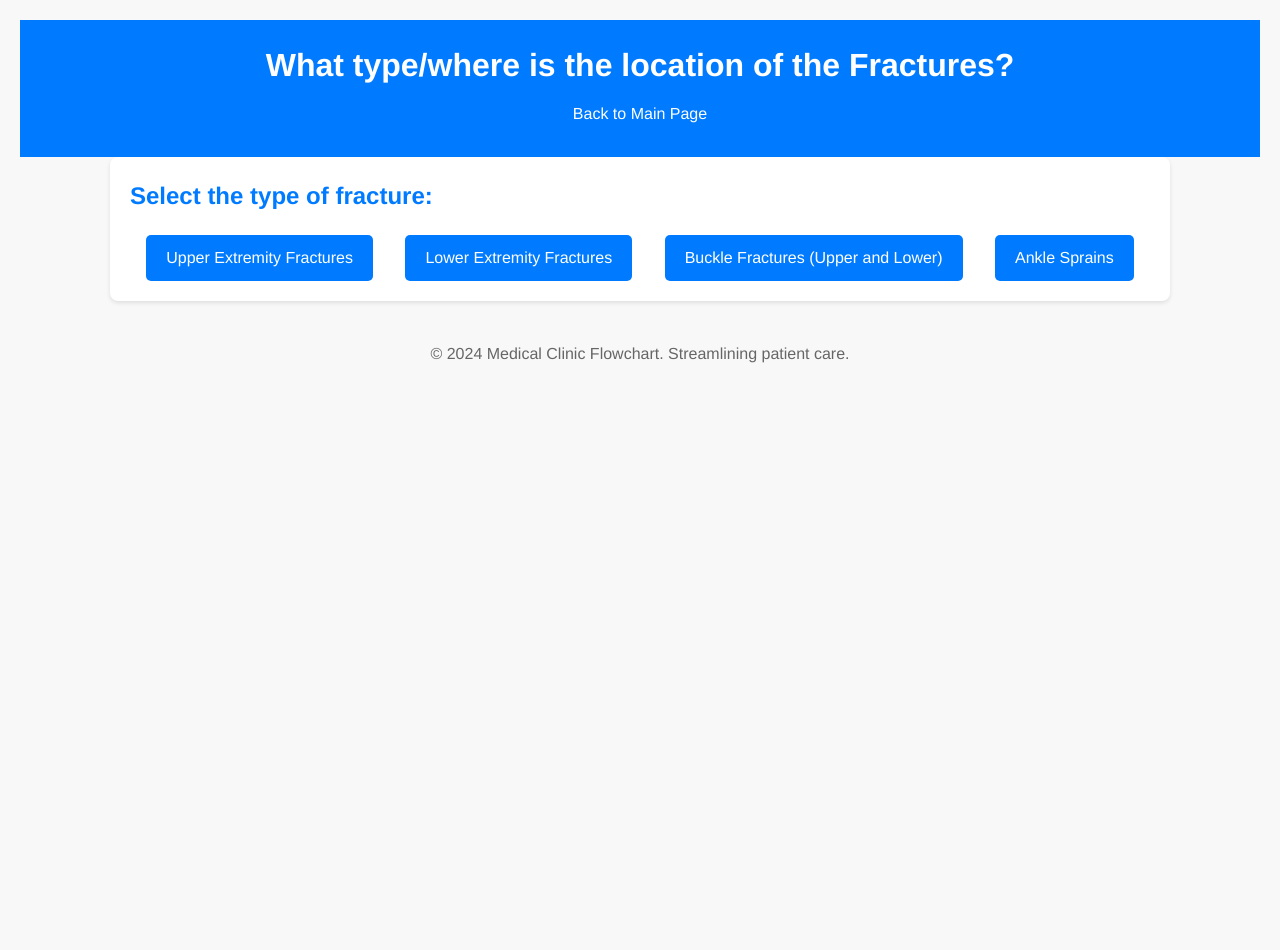
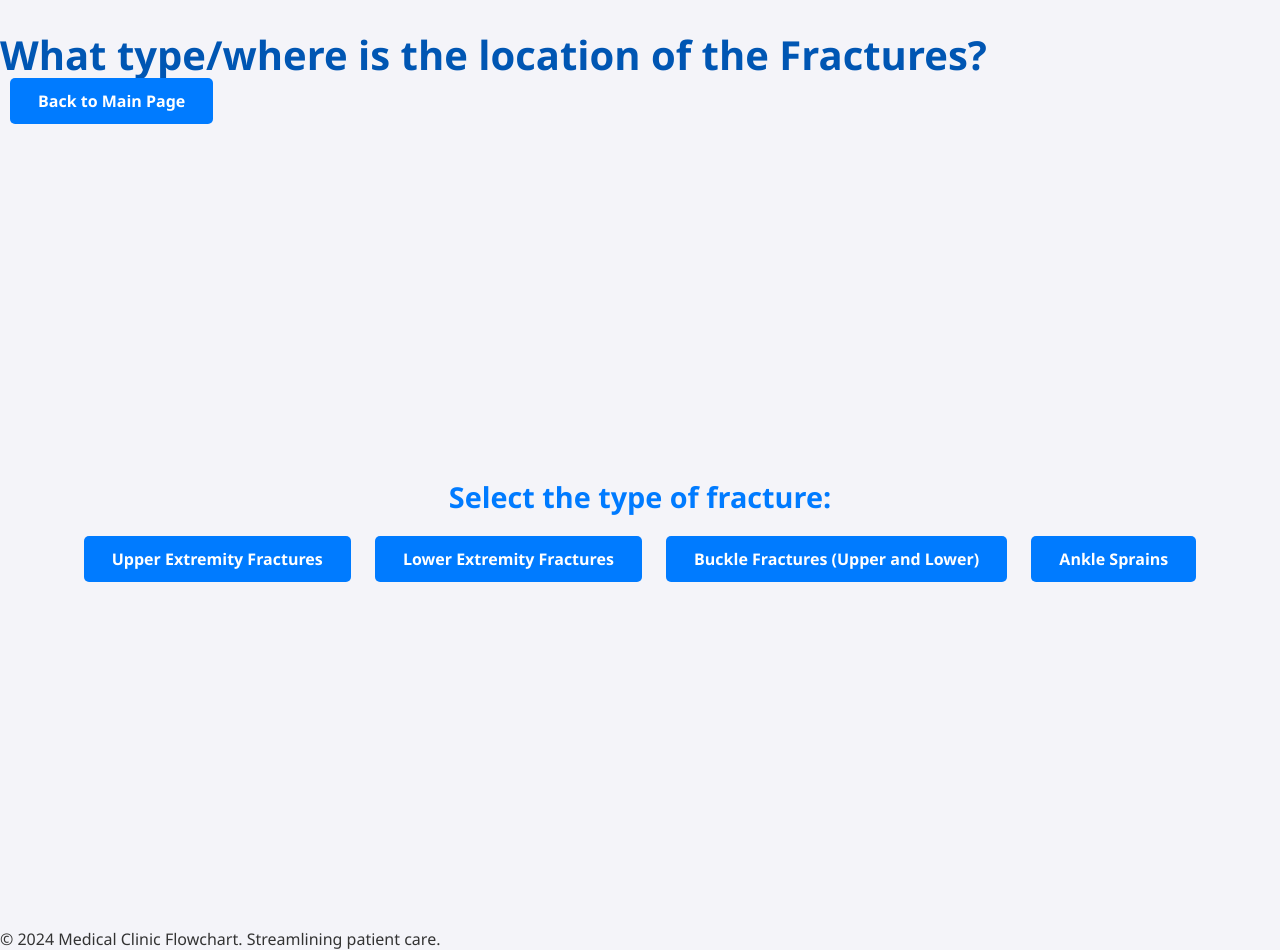
Before and after one commit to Davidkell722/baw-flowchart, a plain HTML site: page fracture.html in a window 1280 px wide. Before the commit the page ends 800 px from the top, so only its background shows below. Drawn offline with Linux system fonts and the light colour scheme.

Commit message:
Update styles.css

```diff
--- a/styles.css
+++ b/styles.css
@@ -1,108 +1,70 @@
-/* General Reset */
-* {
+/* General Reset and Base Styles */
+body, html {
     margin: 0;
     padding: 0;
-    box-sizing: border-box;
+    width: 100%;
+    height: 100%;
+    font-family: 'Segoe UI', Tahoma, Geneva, Verdana, sans-serif;
+    background-color: #f4f4f9;
+    color: #333;
 }
 
-/* Body & Typography Styles */
-body {
-    font-family: 'Helvetica Neue', Helvetica, Arial, sans-serif;
-    line-height: 1.6;
-    color: #333;
-    background-color: #f8f8f8;
-    padding: 20px;
-}
-
-/* Header Styles */
-header {
-    background: #007bff;
-    color: #fff;
-    padding: 20px 0;
+/* Container for centering content */
+.container {
+    display: flex;
+    flex-direction: column;
+    justify-content: center;
+    align-items: center;
+    min-height: 100vh;
     text-align: center;
 }
 
-header h1 {
-    margin: 0;
+/* Styling for headings */
+h1 {
+    font-size: 2.5rem;
+    color: #0056b3;
+    margin-bottom: 0.5rem;
 }
 
-/* Section Styles */
-section {
-    margin-bottom: 20px;
-    padding: 20px;
-    background: #fff;
-    border-radius: 8px;
-    box-shadow: 0 2px 4px rgba(0, 0, 0, 0.1);
+h2 {
+    font-size: 1.8rem;
+    color: #007bff;
+    margin-bottom: 2rem;
 }
 
-section h2 {
-    color: #007bff;
-    margin-bottom: 10px;
+/* Button styling for a modern and sleek look */
+.button {
+    padding: 12px 28px;
+    margin: 10px;
+    font-size: 1rem;
+    font-weight: 600;
+    color: white;
+    background-color: #007bff;
+    border: none;
+    border-radius: 5px;
+    cursor: pointer;
+    outline: none;
+    transition: transform 0.2s ease-in-out, background-color 0.2s;
+    text-decoration: none; /* Removes underline from links */
 }
 
-section p, section ul {
-    margin-bottom: 10px;
+.button:hover, .button:focus {
+    background-color: #0056b3;
+    transform: scale(1.05);
 }
 
-/* Image Styles */
-img {
-    max-width: 100%;
-    height: auto;
-    display: block;
-    margin: 0 auto;
-}
+/* Responsive design adjustments */
+@media (max-width: 768px) {
+    h1 {
+        font-size: 2rem;
+    }
 
-/* Link Styles */
-a {
-    color: #007bff;
-    text-decoration: none;
-}
+    h2 {
+        font-size: 1.5rem;
+    }
 
-a:hover {
-    text-decoration: underline;
-}
-
-/* Footer Styles */
-footer {
-    text-align: center;
-    margin-top: 40px;
-}
-
-footer p {
-    color: #666;
-}
-
-.button-container {
-    display: flex;
-    justify-content: space-around;
-    flex-wrap: wrap;
-    margin-top: 20px;
-}
-
-.button {
-    background-color: #007bff;
-    color: white;
-    text-decoration: none;
-    padding: 10px 20px;
-    border-radius: 5px;
-    display: inline-block;
-    transition: background-color 0.3s;
-}
-
-.button:hover {
-    background-color: #0056b3;
-}
-
-/* Utility Classes */
-.container {
-    max-width: 1100px;
-    margin: 0 auto;
-    padding: 0 20px;
-}
-
-/* Responsive Design */
-@media (max-width: 768px) {
-    .container {
-        padding: 0 10px;
+    .button {
+        padding: 10px 20px;
+        font-size: 0.9rem;
     }
 }
```
